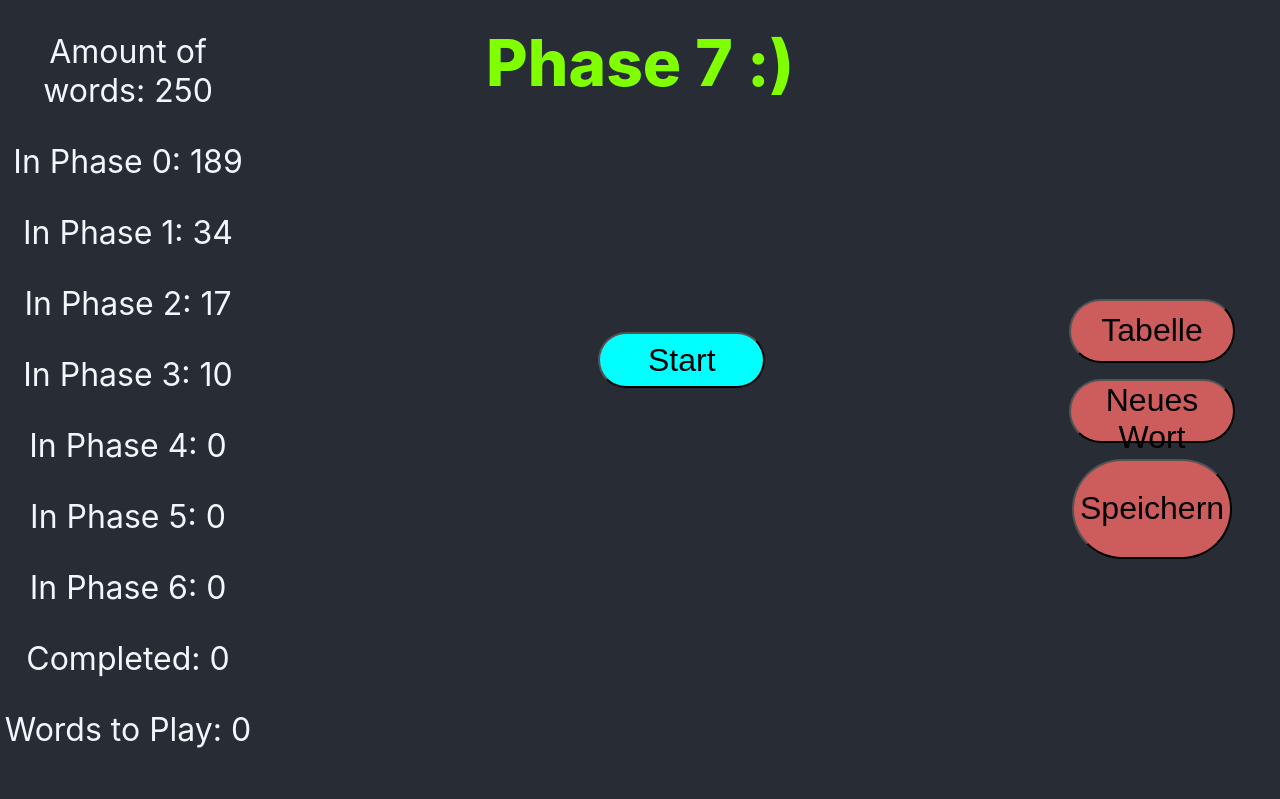
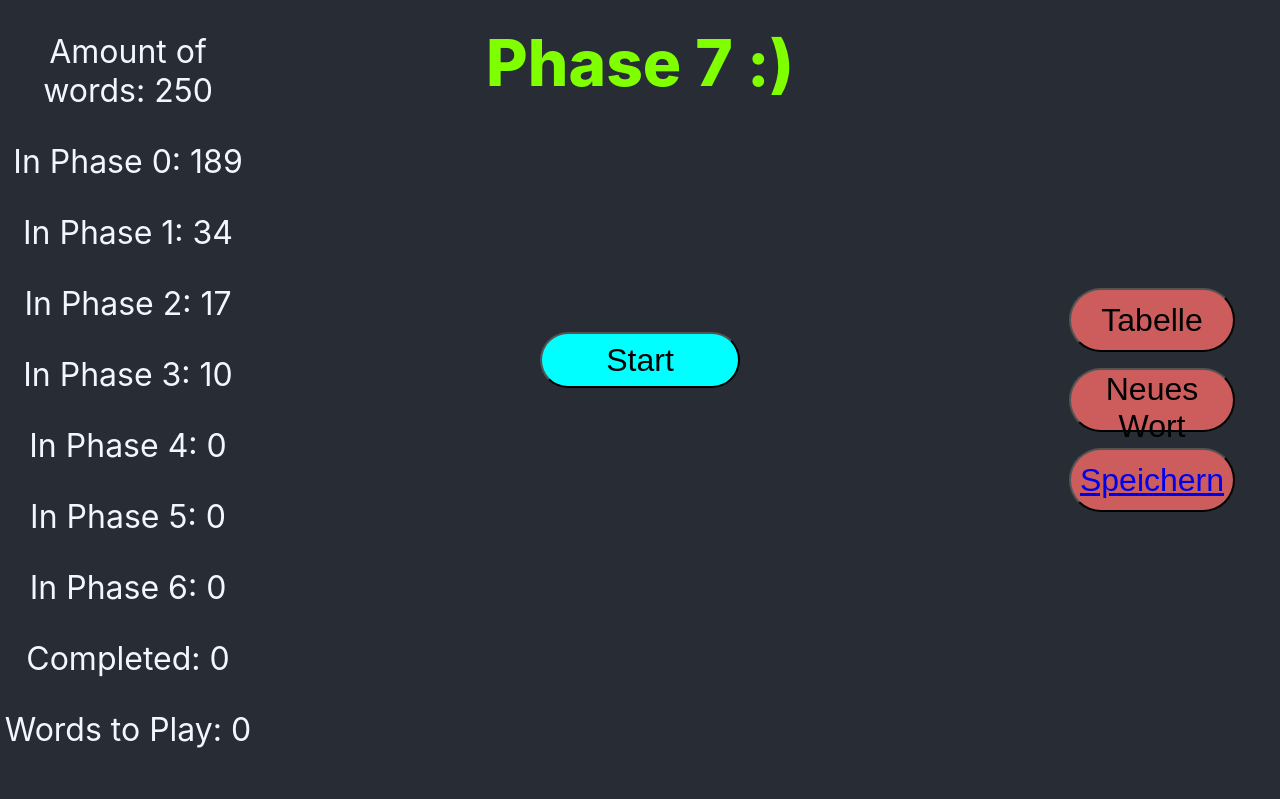
Before and after one commit to Adentalis/VocabularyTrainer, a React (Create React App) app: page / in a window 1280 px wide. Shown: the top 799 px of the page. Built offline with nearby package versions, Linux system fonts and the light colour scheme.

Commit message:
refactor

```diff
--- a/package.json
+++ b/package.json
@@ -45,5 +45,8 @@
       "last 1 firefox version",
       "last 1 safari version"
     ]
+  },
+  "devDependencies": {
+    "sass": "^1.54.0"
   }
 }
--- a/src/App.css
+++ /dev/null
@@ -1,118 +0,0 @@
-.App {
-  text-align: center;
-}
-
-.App-header {
-  background-color: #282c34;
-  min-height: 100vh;
-  display: grid;
-  grid-template-rows: repeat(10, 10vh);
-  grid-template-columns: repeat(10, 10%);
-}
-
-.header {
-  grid-row: 1/2;
-  grid-column: 4/8;
-  font-size: xx-large;
-  font-weight: 800;
-  color: chartreuse;
-  scale: 2;
-}
-
-.main {
-  grid-row: 2/9;
-  grid-column: 3/9;
-  display: flex;
-  flex-direction: column;
-  align-items: center;
-  justify-content: center;
-  font-size: calc(10px + 2vmin);
-  color: white;
-}
-.settings {
-  grid-row: 2/10;
-  grid-column: 9/11;
-  display: flex;
-  flex-direction: column;
-  align-items: center;
-  justify-content: center;
-}
-
-.settings button {
-  width: 65%;
-  height: 10%;
-  font-size: xx-large;
-  margin: 1vh;
-  border-radius: 10vh;
-  background-color: indianred;
-}
-
-.settings p {
-  font-size: xx-large;
-  color: #cccccc;
-}
-
-.new-word {
-  grid-row: 9/11;
-  grid-column: 2/9;
-  display: flex;
-  color: aliceblue;
-  font-size: xx-large;
-  align-items: center;
-}
-
-.new-word input {
-  height: 30%;
-  font-size: xx-large;
-}
-
-.main input {
-  height: 30%;
-  font-size: xx-large;
-}
-
-.main button {
-  height: 30%;
-  font-size: xx-large;
-}
-
-.new-word p {
-  height: 30%;
-  margin-bottom: 0vh;
-  font-size: xx-large;
-}
-
-.new-word button {
-  height: 30%;
-  margin-left: 5vh;
-  font-size: xx-large;
-}
-
-.stats {
-  grid-row: 1/9;
-  grid-column: 1/3;
-  color: aliceblue;
-  font-size: xx-large;
-}
-
-#start-button {
-  height: 7vh;
-  width: 200%;
-  background-color: aqua;
-  border-radius: 10vh;
-  font-size: xx-large;
-  margin-right: auto;
-}
-
-.App-link {
-  color: #61dafb;
-}
-
-@keyframes App-logo-spin {
-  from {
-    transform: rotate(0deg);
-  }
-  to {
-    transform: rotate(360deg);
-  }
-}
--- a/src/App.js
+++ b/src/App.js
@@ -1,9 +1,10 @@
-import { useState, useEffect } from 'react';
-import Papa from 'papaparse';
-import './App.css';
-import csvtest from './data/words.csv';
-import { CSVLink } from 'react-csv';
-import { DataGrid } from '@mui/x-data-grid';
+import { useState, useEffect } from "react";
+import Papa from "papaparse";
+import "./App.scss";
+import { CSVLink } from "react-csv";
+import { DataGrid } from "@mui/x-data-grid";
+
+import db from "./data/words.csv";
 
 function App() {
   const [words, setWords] = useState([]);
@@ -14,7 +15,7 @@ function App() {
 
   const [currentWord, setCurrentWord] = useState({});
   const [showSolution, setShowSolution] = useState(false);
-  const [inputSolution, setInputSolution] = useState('');
+  const [inputSolution, setInputSolution] = useState("");
 
   const [win, setWin] = useState(0);
   const [loose, setLoose] = useState(0);
@@ -26,17 +27,17 @@ function App() {
   const [showNewWord, setShowNewWord] = useState(false);
 
   //add a new word
-  const [german, setGerman] = useState('');
-  const [english, setEnglish] = useState('');
+  const [german, setGerman] = useState("");
+  const [english, setEnglish] = useState("");
 
   const columns = [
-    { field: 'id', headerName: 'ID', width: 80 },
-    { field: 'german', headerName: 'Deutsch', width: 150 },
-    { field: 'english', headerName: 'Englisch', width: 150 },
-    { field: 'language', headerName: 'Abfragesprache', width: 150 },
-    { field: 'phase', headerName: 'Phase', width: 80 },
-    { field: 'nextgame', headerName: 'Nächste Abfrage', width: 150 },
-    { field: 'partnerid', headerName: 'Partner ID', width: 100 },
+    { field: "id", headerName: "ID", width: 80 },
+    { field: "german", headerName: "Deutsch", width: 150 },
+    { field: "english", headerName: "Englisch", width: 150 },
+    { field: "language", headerName: "Abfragesprache", width: 150 },
+    { field: "phase", headerName: "Phase", width: 80 },
+    { field: "nextgame", headerName: "Nächste Abfrage", width: 150 },
+    { field: "partnerid", headerName: "Partner ID", width: 100 },
   ];
 
   useEffect(() => {
@@ -44,10 +45,10 @@ function App() {
   }, []);
 
   async function getData() {
-    const response = await fetch(csvtest);
+    const response = await fetch(db);
     const reader = response.body.getReader();
     const result = await reader.read(); // raw array
-    const decoder = new TextDecoder('utf-8');
+    const decoder = new TextDecoder("utf-8");
     const csv = decoder.decode(result.value); // the csv text
     const results = Papa.parse(csv, { header: true }); // object with { data, errors, meta }
     const rows = results.data; // array of objects
@@ -73,7 +74,7 @@ function App() {
       let randomIndex = Math.floor(Math.random() * playableWords.length);
       let choosenWord = playableWords[randomIndex];
 
-      if (choosenWord.language === 'en') {
+      if (choosenWord.language === "en") {
         setCurrentWord({
           id: choosenWord.id,
           question: choosenWord.german,
@@ -95,8 +96,9 @@ function App() {
       setWin(win + 1);
       let currentPhaseOfWord = parseInt(dummyWords[currentWord.id].phase);
       dummyWords[currentWord.id].phase = currentPhaseOfWord + 1;
-      console.log('In win:  ' + dummyWords[currentWord.id].phase);
-      dummyWords[currentWord.id].nextgame = createTimeForNextPhase(currentPhaseOfWord + 1);
+      dummyWords[currentWord.id].nextgame = createTimeForNextPhase(
+        currentPhaseOfWord + 1
+      );
     } else {
       setLoose(loose + 1);
       dummyWords[currentWord.id].phase = 0;
@@ -105,11 +107,11 @@ function App() {
     setWords(dummyWords);
     updateGame(dummyWords);
     setShowSolution(false);
-    setInputSolution('');
+    setInputSolution("");
   }
 
   function addNewWord() {
-    if (german === '' || english === '') {
+    if (german === "" || english === "") {
       return;
     }
     let id = words.length;
@@ -118,8 +120,8 @@ function App() {
       id: id.toString(),
       german: german,
       english: english,
-      language: 'en',
-      phase: '0',
+      language: "en",
+      phase: "0",
       nextgame: createTimeForNextPhase(0),
       partnerid: (id + 1).toString(),
     };
@@ -127,8 +129,8 @@ function App() {
       id: id + 1,
       german: german,
       english: english,
-      language: 'de',
-      phase: '0',
+      language: "de",
+      phase: "0",
       nextgame: createTimeForNextPhase(0),
       partnerid: id.toString(),
     };
@@ -143,7 +145,7 @@ function App() {
 
   function showStatsInterface() {
     return (
-      <div className='stats'>
+      <div className="stats">
         <p>Amount of words: {wordCounter}</p>
         <p>In Phase 0: {inPhase[0]}</p>
         <p>In Phase 1: {inPhase[1]}</p>
@@ -153,7 +155,6 @@ function App() {
         <p>In Phase 5: {inPhase[5]}</p>
         <p>In Phase 6: {inPhase[6]}</p>
         <p>Completed: {inPhase[7]}</p>
-
         <p>Words to Play: {wordsToPlay.length}</p>
         <p>-----------</p>
         <p>Correct: {win}</p>
@@ -164,11 +165,17 @@ function App() {
 
   function showNewWordInterface() {
     return (
-      <div className='new-word'>
+      <div className="new-word">
         <p>Deutsch:</p>
-        <input onChange={(e) => setGerman(e.target.value)} style={{ marginLeft: '2vh' }}></input>
-        <p style={{ marginLeft: '10vh' }}>English:</p>
-        <input onChange={(e) => setEnglish(e.target.value)} style={{ marginLeft: '2vh' }}></input>
+        <input
+          onChange={(e) => setGerman(e.target.value)}
+          style={{ marginLeft: "2vh" }}
+        ></input>
+        <p style={{ marginLeft: "10vh" }}>English:</p>
+        <input
+          onChange={(e) => setEnglish(e.target.value)}
+          style={{ marginLeft: "2vh" }}
+        ></input>
         <button onClick={() => addNewWord()}>Hinzufügen</button>
       </div>
     );
@@ -176,33 +183,40 @@ function App() {
 
   function showSettingsInterface() {
     return (
-      <div className='settings'>
+      <div className="settings">
         <button onClick={() => setShowTable(!showTable)}>Tabelle</button>
         <button
           onClick={() => {
-            setEnglish('');
-            setGerman('');
+            setEnglish("");
+            setGerman("");
             setShowNewWord(!showNewWord);
           }}
         >
           Neues Wort
         </button>
-        <CSVLink data={words} filename={'words.csv'} target='_blank'>
-          <button style={{ height: '170%', width: '20vh' }}>Speichern</button>
-        </CSVLink>{' '}
+        <button>
+          <CSVLink data={words} filename={"words.csv"} target="_blank">
+            Speichern
+          </CSVLink>{" "}
+        </button>
       </div>
     );
   }
 
   return (
-    <div className='App'>
-      <header className='App-header'>
-        <div className='header'>
+    <div className="App">
+      <div className="header">
         <p>Phase 7 :)</p>
       </div>
-        <div className='main'>
+      <div className="main">
         {showTable ? (
-            <div style={{ height: '60vh', width: '100%', backgroundColor: 'white' }}>
+          <div
+            style={{
+              height: "60vh",
+              width: "100%",
+              backgroundColor: "white",
+            }}
+          >
             <DataGrid rows={words} columns={columns} />
           </div>
         ) : (
@@ -212,15 +226,39 @@ function App() {
                 {currentWord ? (
                   <div>
                     <p>{currentWord.question}</p>
-                      <input id='answer' onChange={(e) => setInputSolution(e.target.value)} value={inputSolution}></input>
-                      <button onClick={() => setShowSolution(true)}>Solution</button>
+                    <input
+                      id="answer"
+                      onChange={(e) => setInputSolution(e.target.value)}
+                      value={inputSolution}
+                    ></input>
+                    <button onClick={() => setShowSolution(true)}>
+                      Solution
+                    </button>
 
-                      {showSolution ? <p> {currentWord.solution}</p> : <p>-----</p>}
+                    {showSolution ? (
+                      <p> {currentWord.solution}</p>
+                    ) : (
+                      <p>-----</p>
+                    )}
 
-                      <button style={{ height: '5vh', width: '50%', backgroundColor: 'green' }} onClick={() => checkAnswer(true)}>
+                    <button
+                      style={{
+                        height: "5vh",
+                        width: "50%",
+                        backgroundColor: "green",
+                      }}
+                      onClick={() => checkAnswer(true)}
+                    >
                       Correct
                     </button>
-                      <button style={{ height: '5vh', width: '50%', backgroundColor: 'red' }} onClick={() => checkAnswer(false)}>
+                    <button
+                      style={{
+                        height: "5vh",
+                        width: "50%",
+                        backgroundColor: "red",
+                      }}
+                      onClick={() => checkAnswer(false)}
+                    >
                       False
                     </button>
                   </div>
@@ -231,7 +269,7 @@ function App() {
             ) : (
               <div>
                 <button
-                    id='start-button'
+                  id="start-button"
                   onClick={() => {
                     setStarted(true);
                     updateGame(words);
@@ -247,7 +285,6 @@ function App() {
       {showSettingsInterface()}
       {loaded ? showStatsInterface() : <p></p>}
       {showNewWord ? showNewWordInterface() : <p></p>}
-      </header>
     </div>
   );
 }
@@ -286,9 +323,9 @@ function createTimeForNextPhase(phase) {
   let day = targetTime.getDate();
   let month = targetTime.getMonth();
   month = month + 1;
-  if (String(day).length === 1) day = '0' + day;
-  if (String(month).length === 1) month = '0' + month;
-  let result = day + '.' + month + '.' + targetTime.getFullYear();
+  if (String(day).length === 1) day = "0" + day;
+  if (String(month).length === 1) month = "0" + month;
+  let result = day + "." + month + "." + targetTime.getFullYear();
   return result;
 }
 
@@ -298,14 +335,13 @@ function calculateStats(dummyWords) {
   let playableWords = [];
   let index = 0;
   dummyWords.forEach((e) => {
-    const [day, month, year] = dummyWords[index++].nextgame.split('.');
+    const [day, month, year] = dummyWords[index++].nextgame.split(".");
     let date = new Date(year, month - 1, day);
     let now = new Date();
     if (now - date > 0 && parseInt(e.phase) !== 7) {
       playableWords.push(e);
     }
     let phase = e.phase;
-    console.log('Phase: ', phase);
     switch (parseInt(phase)) {
       case 0:
         phases[0]++;
@@ -332,7 +368,9 @@ function calculateStats(dummyWords) {
         phases[7]++;
         break;
       default:
-        console.log('ERROR --- PHASE OF ONE WORD IS NOT BETWEEN 0-7 --> phase:' + phase);
+        console.log(
+          "ERROR --- PHASE OF ONE WORD IS NOT BETWEEN 0-7 --> phase:" + phase
+        );
         break;
     }
   });
--- /dev/null
+++ b/src/App.scss
@@ -0,0 +1,96 @@
+body {
+  margin: 0;
+  font-family: -apple-system, BlinkMacSystemFont, "Segoe UI", "Roboto", "Oxygen", "Ubuntu", "Cantarell", "Fira Sans",
+    "Droid Sans", "Helvetica Neue", sans-serif;
+  -webkit-font-smoothing: antialiased;
+  -moz-osx-font-smoothing: grayscale;
+}
+
+.App {
+  text-align: center;
+  background-color: #282c34;
+  min-height: 100vh;
+  display: grid;
+  grid-template-rows: repeat(10, 10vh);
+  grid-template-columns: repeat(10, 10%);
+  color: white;
+  font-size: xx-large;
+
+  > .header {
+    grid-row: 1/2;
+    grid-column: 4/8;
+    font-weight: 800;
+    color: chartreuse;
+    scale: 2;
+  }
+
+  > .main {
+    grid-row: 2/9;
+    grid-column: 3/9;
+    display: flex;
+    align-items: center;
+    justify-content: center;
+
+    button,
+    input {
+      font-size: xx-large;
+    }
+  }
+}
+
+.settings {
+  grid-row: 2/10;
+  grid-column: 9/11;
+  display: flex;
+  flex-direction: column;
+  align-items: center;
+  justify-content: center;
+
+  > button {
+    width: 65%;
+    height: 10%;
+    font-size: xx-large;
+    margin: 1vh;
+    border-radius: 10vh;
+    background-color: indianred;
+  }
+}
+
+.new-word {
+  grid-row: 9/11;
+  grid-column: 3/9;
+  display: flex;
+  color: aliceblue;
+  font-size: xx-large;
+  align-items: center;
+}
+
+.new-word input {
+  height: 30%;
+  font-size: xx-large;
+}
+
+.new-word p {
+  height: 30%;
+  margin-bottom: 0vh;
+}
+
+.new-word button {
+  height: 32%;
+  margin-left: 5vh;
+  font-size: xx-large;
+}
+
+.stats {
+  grid-row: 1/10;
+  grid-column: 1/3;
+  color: aliceblue;
+}
+
+#start-button {
+  height: 7vh;
+  width: 200px;
+  background-color: aqua;
+  border-radius: 10vh;
+  margin-right: auto;
+}
```
Also changed, not shown: src/index.css (deleted, +0 -13 lines), src/index.js (+4 -7 lines), src/reportWebVitals.js (deleted, +0 -13 lines), 1 other file (tests, documents, lock files or other folders). Lines whose indentation alone changed are shown as unchanged.
